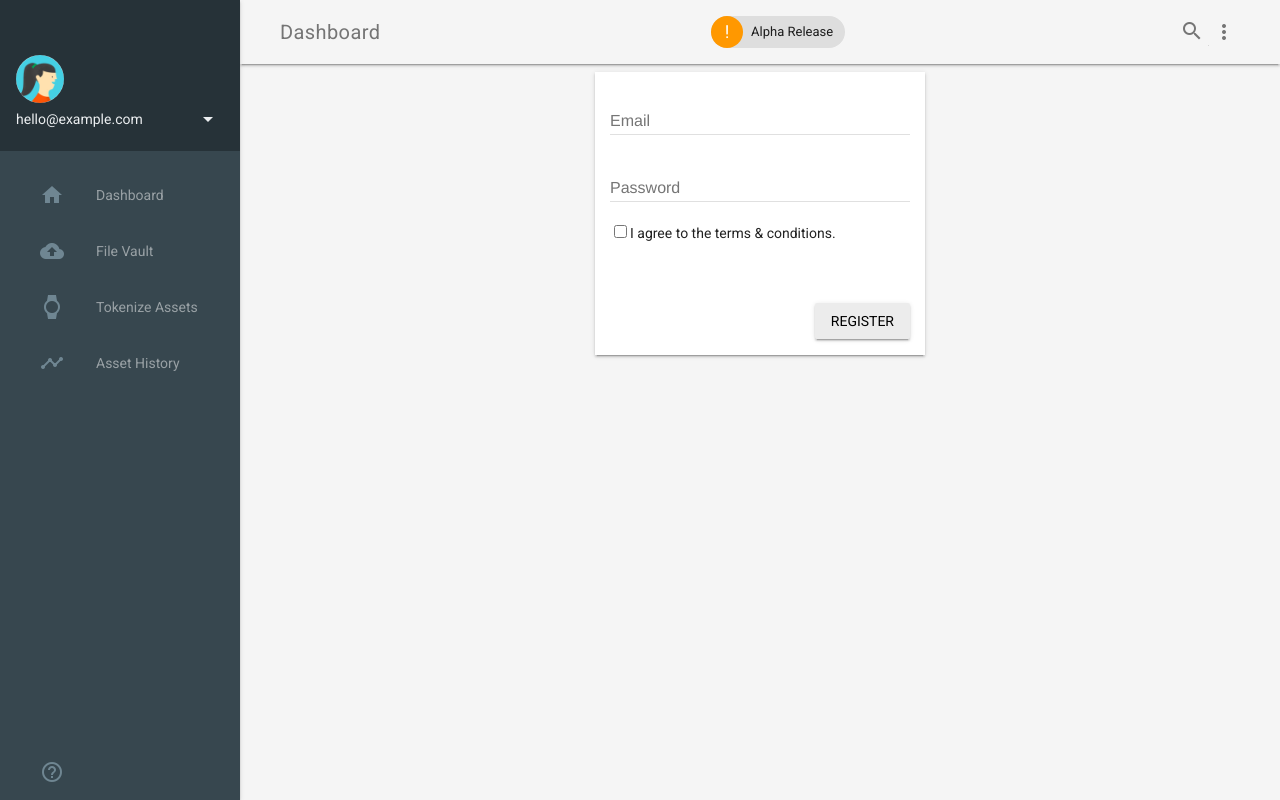
After one commit to BrockSmedley/ledgerCTRL-frontend, a Flask app: page /register in a window 1280 px wide. The commit adds this page. Run offline with Flask 2, Linux system fonts and the light colour scheme.

Commit message:
add user auth
has working registration page, needs login & session persistence

```diff
--- a/app/main.py
+++ b/app/main.py
@@ -2,24 +2,34 @@ from flask import Flask, render_template, flash, request, redirect, url_for
 from werkzeug.utils import secure_filename
 import requests
 import json
+from cloudant.client import CouchDB
+
+from util import security, forms
+
+COUCH_USER = "admin"
+COUCH_PASS = "Queef master 5000."
+COUCH_URL = "http://10.0.0.128:5984"
+
+client = CouchDB(COUCH_USER, COUCH_PASS, url=COUCH_URL, connect=True)
+usersdb = client['users']
+
 UPLOAD_FOLDER = '/tempfiles'
 ALLOWED_EXTENSIONS = set(['txt', 'pdf', 'png', 'jpg', 'jpeg', 'gif'])
+
 app = Flask(__name__, static_url_path="", static_folder="static")
 app.config['UPLOAD_FOLDER'] = UPLOAD_FOLDER
+app.config['SECRET_KEY'] = "Super Secret -- use DB or something"
 
 API_HOST = "http://10.0.0.128:8088"
 
 
-def allowed_file(filename):
-    return '.' in filename and \
-           filename.rsplit('.', 1)[1].lower() in ALLOWED_EXTENSIONS
-
-
+# homepage
 @app.route("/")
 def main():
     return render_template("index.html")
 
 
+# file storage page
 @app.route("/upload")
 def upload():
     uid = "0x4d409AB08C5B631A84dB907E4a916a7ea1375898"
@@ -28,6 +38,134 @@ def upload():
     return render_template("upload.html", API_HOST=API_HOST, items=items.json())
 
 
+# user endpoint; POST creates new user, PUT updates password
+@app.route("/user", methods=["POST", "PUT", "DELETE"])
+def user():
+    if (not request.json):
+        return "PLEASE PROVIDE JSON"
+
+    if (request.method == "POST"):
+        return signupJSON()
+    elif (request.method == "PUT"):
+        return changePass()
+    elif (request.method == "DELETE"):
+        return deleteUser()
+
+
+# login endpoint
+@app.route("/login", methods=["POST"])
+def login():
+    if (not request.json):
+        return "PLEASE PROVIDE JSON"
+
+    email = request.json['email']
+    password = request.json['password']
+
+    if (checkCredentials(email, password)):
+        return("SUCCESS")
+    else:
+        return("FAIL")
+
+
+# registration page
+@app.route("/register", methods=["GET", "POST"])
+def register():
+    if (request.method == "POST"):
+        user = forms.register(request)
+        if (user):
+            # form is valid; sign 'em up
+            result = signup(user.email, user.password)
+            if (result == "OK"):
+                return redirect("/")
+            else:
+                return result
+        else:
+            return "Registration Failed"
+    else:
+        return render_template("register.html")
+
+
+# helper function; account deletion
+def deleteUser():
+    if (not request.json):
+        return "PLEASE PROVIDE JSON"
+
+    email = request.json['email']
+    password = request.json['password']
+
+    if (checkCredentials(email, password)):
+        doc = usersdb[email]
+        doc.delete()
+        return "OK"
+    else:
+        return "INVALID CREDENTIALS"
+
+
+# helper function: change password
+def changePass():
+    if (not request.json):
+        return "PLEASE PROVIDE JSON"
+
+    email = request.json['email']
+    password = request.json['password']
+    newPass = request.json['newPassword']
+
+    if (checkCredentials(email, password)):
+        doc = usersdb[email]
+        doc['password'] = newPass
+        doc.save()
+        return "OK"
+    else:
+        return "INVALID CREDENTIALS"
+
+
+# helper function; sign up new user
+def signupJSON():
+    if (not request.json):
+        return "PLEASE PROVIDE JSON"
+
+    email = request.json['email']
+    password = request.json['password']
+
+    return signup(email, password)
+
+
+# helper function; sign up new user with form
+def signup(email, password):
+    # package data into dict
+    data = {'_id': email, 'password': password}
+
+    if (data['_id'] in usersdb):
+        return "USER ALREADY EXISTS"
+
+    # add user to DB
+    doc = usersdb.create_document(data)
+
+    if (doc.exists()):
+        return "OK"
+    else:
+        return "DB ERROR"
+
+
+# helper function; authenticate with DB
+def checkCredentials(email, password):
+    try:
+        user = usersdb[email]
+        if (password == user['password']):
+            return True
+        else:
+            return False
+    except KeyError as e:
+        print(e)
+        return False
+
+
+# helper function
+def allowed_file(filename):
+    return '.' in filename and \
+           filename.rsplit('.', 1)[1].lower() in ALLOWED_EXTENSIONS
+
+
 if __name__ == "__main__":
     # Only for debugging while developing
     app.run(host='0.0.0.0', debug=True, port=80)
--- a/app/static/styles.css
+++ b/app/static/styles.css
@@ -136,6 +136,18 @@ html, body {
       -ms-flex-align: stretch;
           align-items: stretch;
 }
+.login-box {
+  padding: 16px 32px;
+  display: -webkit-flex;
+  display: -ms-flexbox;
+  display: flex;
+  -webkit-flex-direction: column;
+    -ms-flex-direction: column;
+      flex-direction: column;
+  -webkit-align-items: center;
+    -ms-flex-align: center;
+      align-items: center;
+}
 /* TODO: Find a proper solution to have the graphs
  * not float around outside their container in IE10/11.
  * Using a browserhacks.com solution for now.
@@ -250,3 +262,10 @@ _:-ms-input-placeholder, :root .demo-graph {
 .material-icons.md-96 {
   font-size: 96px;
 }
+
+.disabled a {
+  color: currentColor;
+  cursor: not-allowed;
+  opacity: 0.5;
+  text-decoration: none;
+}
--- a/app/templates/base.html
+++ b/app/templates/base.html
@@ -53,6 +53,11 @@
                 <div class="mdl-layout__header-row">
                     <span class="mdl-layout-title">Dashboard</span>
                     <div class="mdl-layout-spacer"></div>
+                    <span class="mdl-chip mdl-chip--contact">
+                        <span class="mdl-chip__contact mdl-color--orange mdl-color-text--white">!</span>
+                        <span class="mdl-chip__text">Alpha Release</span>
+                    </span>
+                    <div class="mdl-layout-spacer"></div>
                     <div class="mdl-textfield mdl-js-textfield mdl-textfield--expandable">
                         <label class="mdl-button mdl-js-button mdl-button--icon" for="search">
                             <i class="material-icons">search</i>
@@ -83,19 +88,18 @@
                             <span class="visuallyhidden">Accounts</span>
                         </button>
                         <ul class="mdl-menu mdl-menu--bottom-right mdl-js-menu mdl-js-ripple-effect" for="accbtn">
-                            <li class="mdl-menu__item">hello@example.com</li>
-                            <li class="mdl-menu__item">info@example.com</li>
-                            <li class="mdl-menu__item"><i class="material-icons">add</i>Add another account...</li>
+                            <li class="mdl-menu__item">Log In</li>
+                            <a href="/register"><li class="mdl-menu__item">Register</li></a>
                         </ul>
                     </div>
                 </header>
                 <nav class="demo-navigation mdl-navigation mdl-color--blue-grey-800">
                     <a class="mdl-navigation__link" href="/"><i class="mdl-color-text--blue-grey-400 material-icons" role="presentation">home</i>Dashboard</a>
                     <a class="mdl-navigation__link" href="/upload"><i class="mdl-color-text--blue-grey-400 material-icons" role="presentation">backup</i>File
-                        Storage</a>
-                    <a class="mdl-navigation__link" href="#"><i class="mdl-color-text--blue-grey-400 material-icons" role="presentation">watch</i>Tokenize
+                        Vault</a>
+                    <a class="mdl-navigation__link disabled"><i class="mdl-color-text--blue-grey-400 material-icons" role="presentation">watch</i>Tokenize
                         Assets</a>
-                    <a class="mdl-navigation__link" href="#"><i class="mdl-color-text--blue-grey-400 material-icons" role="presentation">timeline</i>Asset
+                    <a class="mdl-navigation__link disabled"><i class="mdl-color-text--blue-grey-400 material-icons" role="presentation">timeline</i>Asset
                         History</a>
                     <div class="mdl-layout-spacer"></div>
                     <a class="mdl-navigation__link" href=""><i class="mdl-color-text--blue-grey-400 material-icons" role="presentation">help_outline</i><span
--- /dev/null
+++ b/app/templates/register.html
@@ -0,0 +1,27 @@
+{% extends 'base.html' %}
+{% block title %}Register{% endblock %}
+{% block header %}
+{% endblock %}
+
+{% block content %}
+<div class="mld-grid" style="display: flex; align-items: center; justify-content: center; flex-direction: column;">
+    <div class="mdl-color--white mdl-shadow--2dp mdl-cell mdl-cell--4-col login-box">
+        <form method="POST" action="/register">
+            <div class="mdl-textfield mdl-js-textfield">
+                <input class="mdl-textfield__input" type="email" id="email" name="email" placeholder="Email"></div>
+            <div class="mdl-textfield mdl-js-textfield">
+                <input class="mdl-textfield__input" type="password" id="password" name="password" placeholder="Password"></div>
+            <div>
+                <label><input type="checkbox" id="agreeTerms" name="agreeTerms">I agree to the terms & conditions.</label></div>
+
+                <div class="mdl-layout-spacer" style="height: 60px;"></div>
+            <div style="display: flex; flex-direction: column; align-items: flex-end">
+                <button class="mdl-button mdl-js-button mdl-button--raised mdl-js-ripple-effect" type="submit" id="submitRegister" name="submitRegister">
+                    Register
+                </button>
+            </div>
+        </form>
+    </div>
+</div>
+
+{% endblock %}
--- a/app/templates/upload.html
+++ b/app/templates/upload.html
@@ -1,5 +1,5 @@
 {% extends 'base.html' %}
-{% block title %}File Storage{% endblock %}
+{% block title %}Vault{% endblock %}
 {% block header %}
 
 {% endblock %}
--- /dev/null
+++ b/app/util/security.py
@@ -0,0 +1,3 @@
+from itsdangerous import URLSafeTimedSerializer
+
+ts = URLSafeTimedSerializer("SECRET_KEY")
```
Also changed, not shown: app/util/forms.py (added, +33 -0 lines), app/util/__init__.py (added), 1 other file.
